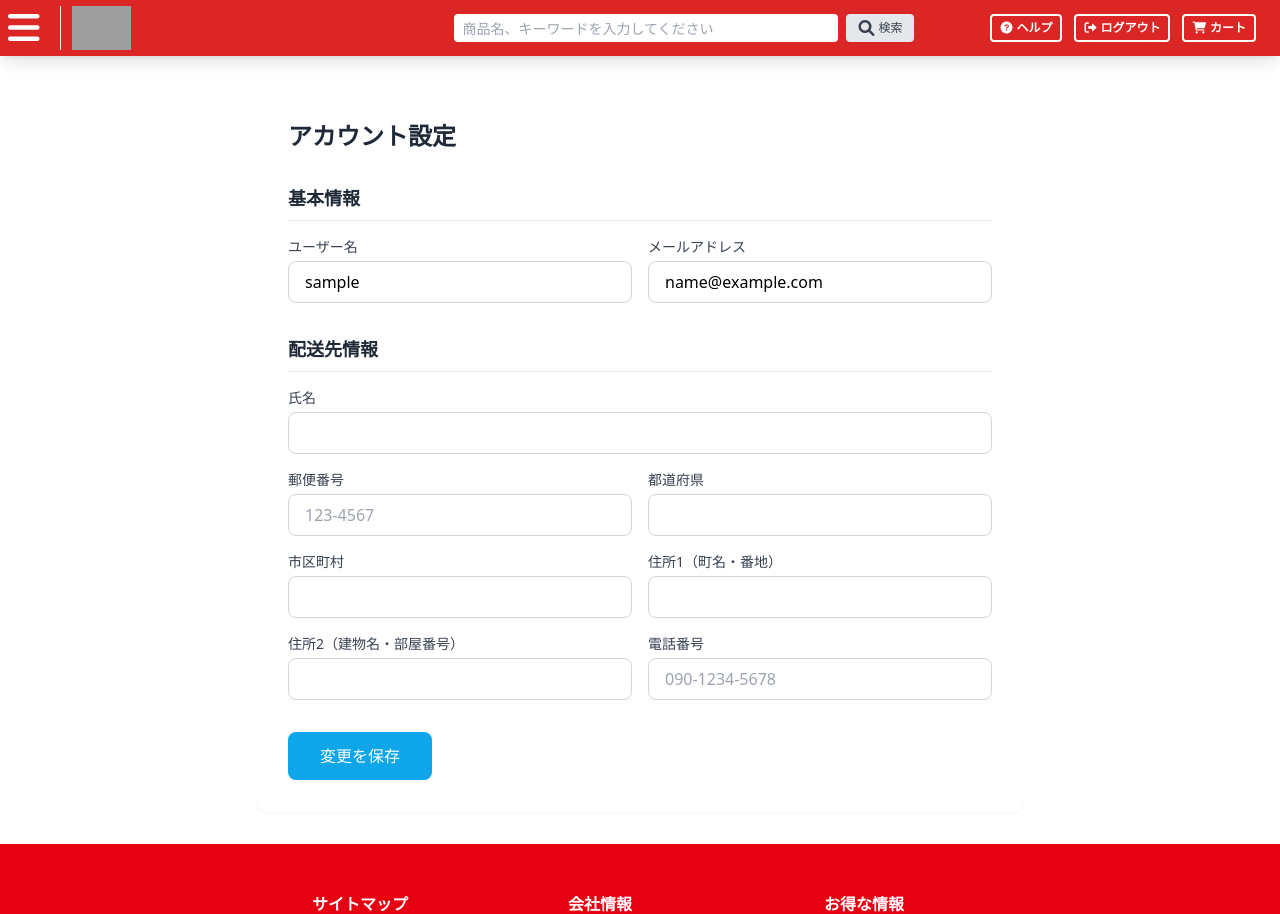
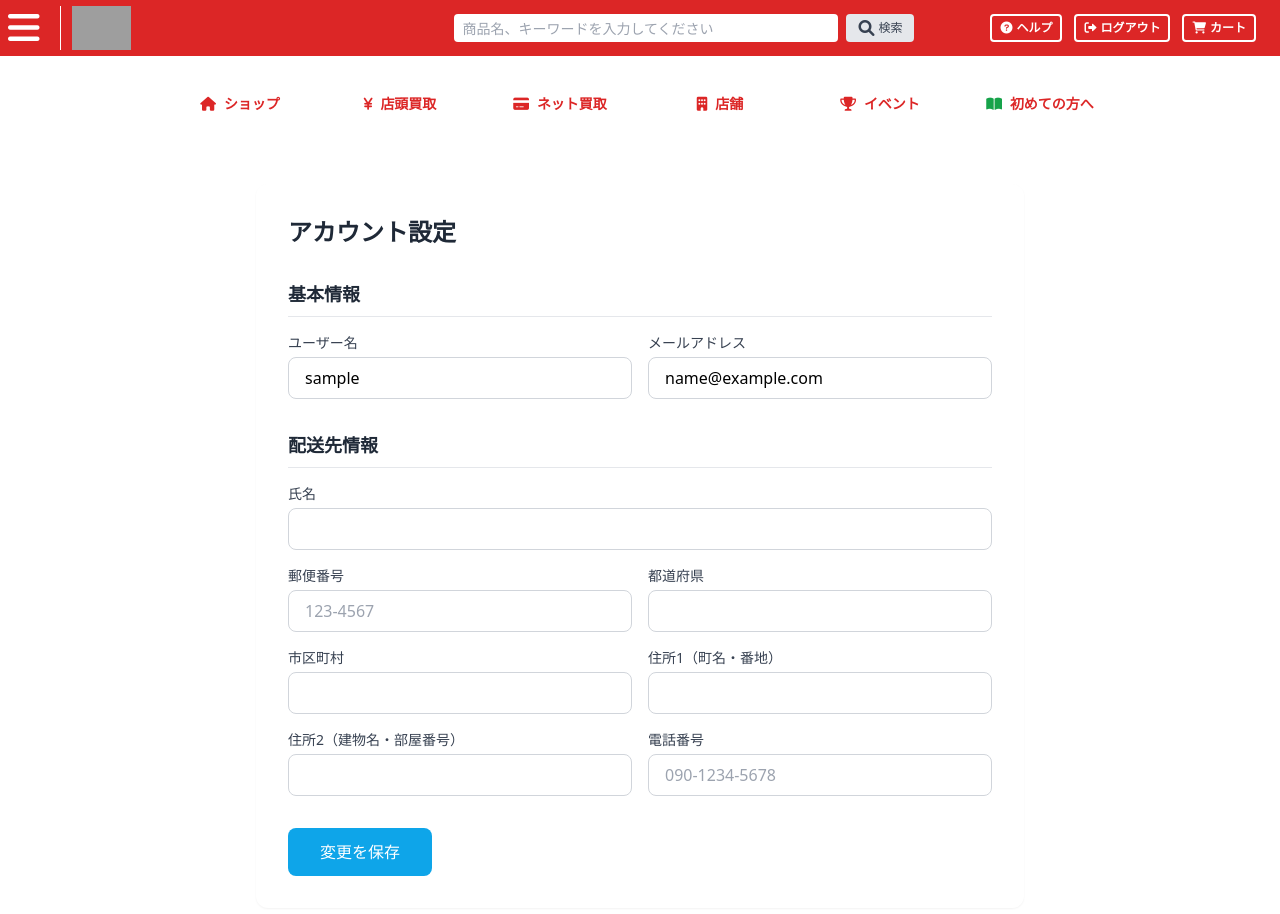
Before and after one commit to yamada0914/django-practice, a Django app: page /account/ in a window 1280 px wide. Shown: the top 914 px of the page. Run offline with Django 3.2, Linux system fonts and the light colour scheme; the visitor is signed in with stand-in values (Sample User, id 1); data comes from the database, SQL or seed files in the repository; some libraries are stand-ins or nearby versions; grey boxes are pictures that could not be loaded.

Commit message:
ヘッダー下ナビゲーションデザイン修正

```diff
--- a/templates/base.html
+++ b/templates/base.html
@@ -39,7 +39,7 @@
 </head>
 
 <body class="min-h-screen font-sans">
-    <header class="sticky top-0 z-50 h-14 bg-red-600 shadow-lg backdrop-blur-md">
+    <header class="sticky top-0 z-50 bg-red-600 backdrop-blur-md">
         {% include 'snippets/header.html' %}
     </header>
 
--- a/templates/snippets/header.html
+++ b/templates/snippets/header.html
@@ -94,4 +94,40 @@
       </div>
     </div>
   </div>
+
+  <!-- 公式風ナビゲーションタブ -->
+  <div class="flex h-24 w-full justify-center bg-white text-sm font-bold text-red-600">
+    <ul class="flex w-full max-w-[960px] items-center justify-center">
+      <li class="h-full w-1/6 place-items-center leading-[80px] transition hover:bg-[#e60012] hover:text-white">
+        <a href="/" class="px- flex h-full w-full items-center justify-center">
+          <i class="fas fa-home mr-2"></i>ショップ
+        </a>
+      </li>
+      <li class="h-full w-1/6 place-items-center leading-[80px] transition hover:bg-[#e60012] hover:text-white">
+        <a href="/" class="px- flex h-full w-full items-center justify-center">
+          <i class="fas fa-yen-sign mr-2"></i>店頭買取
+        </a>
+      </li>
+      <li class="h-full w-1/6 place-items-center leading-[80px] transition hover:bg-[#e60012] hover:text-white">
+        <a href="/" class="px- flex h-full w-full items-center justify-center">
+          <i class="fa fa-credit-card mr-2"></i>ネット買取
+        </a>
+      </li>
+      <li class="h-full w-1/6 place-items-center leading-[80px] transition hover:bg-[#e60012] hover:text-white">
+        <a href="/" class="px- flex h-full w-full items-center justify-center">
+          <i class="fa fa-building mr-2"></i>店舗
+        </a>
+      </li>
+      <li class="h-full w-1/6 place-items-center leading-[80px] transition hover:bg-[#e60012] hover:text-white">
+        <a href="/" class="px- flex h-full w-full items-center justify-center">
+          <i class="fa fa-trophy mr-2"></i>イベント
+        </a>
+      </li>
+      <li class="h-full w-1/6 place-items-center leading-[80px] transition hover:bg-[#e60012] hover:text-white">
+        <a href="/" class="px- flex h-full w-full items-center justify-center">
+          <i class="fa fa-book-open mr-2 text-green-600"></i>初めての方へ
+        </a>
+      </li>
+    </ul>
+  </div>
 </nav>
```
Also changed, not shown: templates/pages/index.html (+0 -22 lines).
